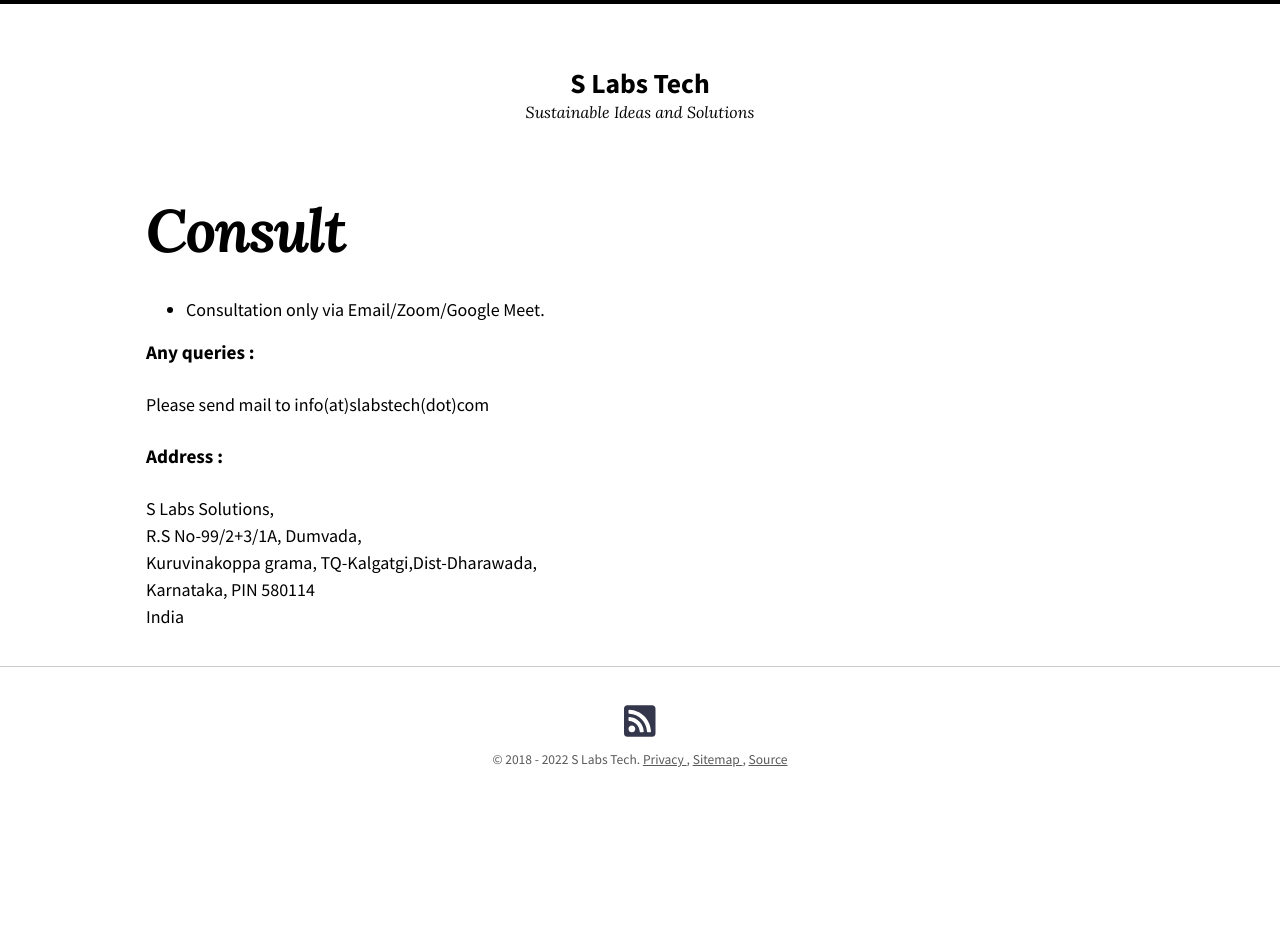
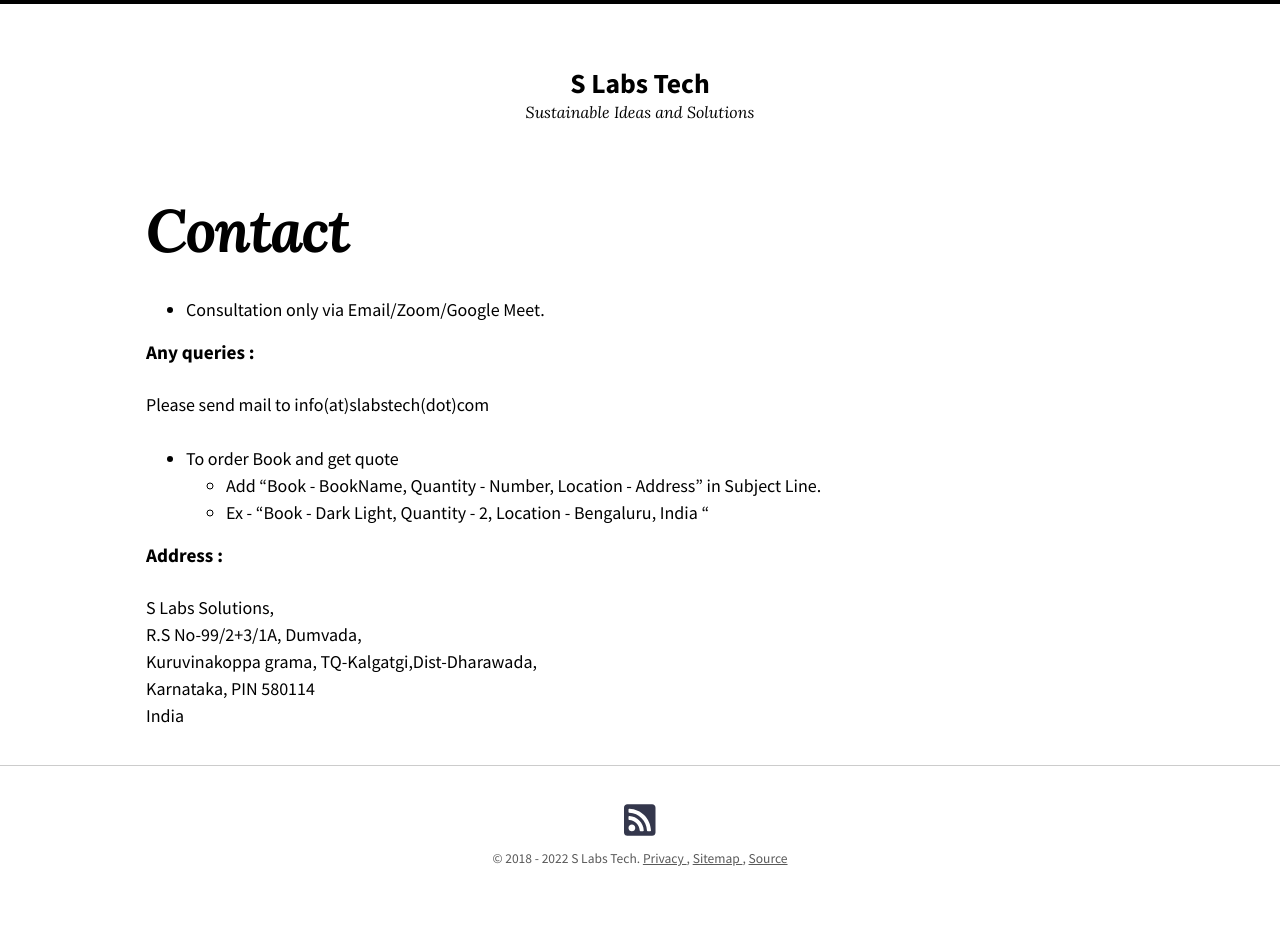
Before and after one commit to slabstech/slabstech.github.io, a Jekyll site: the page built from contact/index.md, in a window 1280 px wide. Built offline with Jekyll 4.4.1, drawn with Linux system fonts in a browser that asks for light colours; nearby versions of some CDN libraries; before the commit the page ends 900 px from its top, so only the background shows below that.

Commit message:
Add information to order books

```diff
--- a/_data/navigation.yml
+++ b/_data/navigation.yml
@@ -3,5 +3,5 @@
 - title: Blog
   url: /blog/
 
-- title: Consult
-  url: /consult/
+- title: Contact
+  url: /contact/
--- a/consult/index.md
+++ b/contact/index.md
@@ -1,6 +1,6 @@
 ---
 layout: page
-title: Consult
+title: Contact
 search_omit: true
 ---
 
@@ -9,6 +9,10 @@
 #### Any queries :
 Please send mail to info(at)slabstech(dot)com
 
+* To order Book and get quote
+  * Add "Book - BookName,  Quantity - Number, Location - Address" in Subject Line.
+  * Ex - "Book - Dark Light, Quantity - 2, Location - Bengaluru, India "
+
 #### Address :
 S Labs  Solutions,
 <br>R.S No-99/2+3/1A, Dumvada,
```
